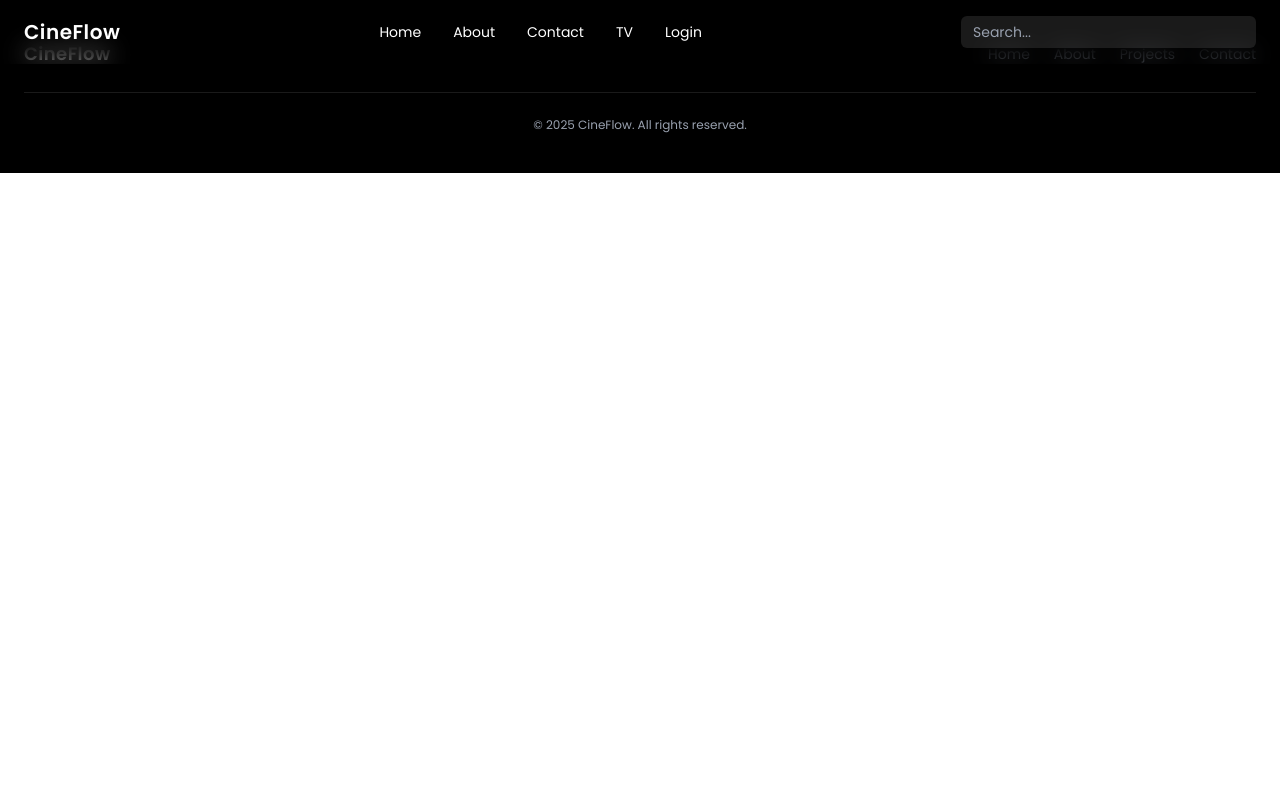
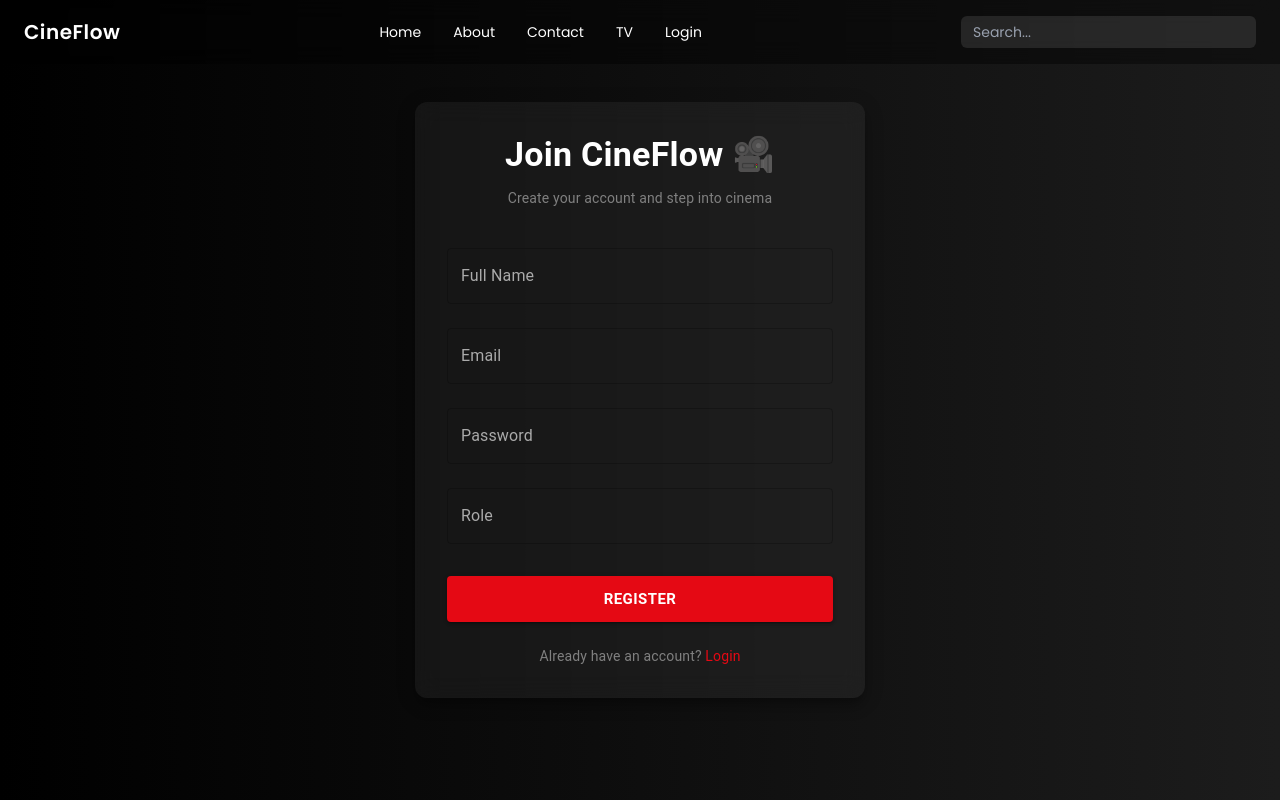
Before and after one commit to khiladi01/Movie-Site-Apk, a React app in the folder frontend/: page /registration in a window 1280 px wide. Shown: the top 800 px of the page. Built offline with nearby package versions, Linux system fonts and the light colour scheme; the HTML template or start-up script is replaced by a standard one.

Commit message:
Remove large video file from git history

```diff
--- a/frontend/src/App.jsx
+++ b/frontend/src/App.jsx
@@ -1,7 +1,9 @@
 import { Routes , Route } from 'react-router-dom'
 import Navbar from './components/navbar.jsx'
 import Footer from './components/footer.jsx'
-import Home from './pages/home.jsx'
+import Home from './pages/user.jsx'
+import Login from './pages/login.jsx'
+import Register from './pages/registration.jsx'
 
 function App() {
 
@@ -11,6 +13,8 @@ function App() {
 
          <Routes>
           <Route path="/" element={<Home />} />
+          <Route path="/login" element={<Login />} />
+          <Route path="/registration" element={<Register />} />
         </Routes>
 
     <Footer/>
--- a/frontend/src/components/navbar.jsx
+++ b/frontend/src/components/navbar.jsx
@@ -20,7 +20,7 @@ const Navbar = () => {
           <li className="hover:text-gray-300 cursor-pointer"><Link to="/">About</Link></li>
           <li className="hover:text-gray-300 cursor-pointer"><Link to="/">Contact</Link></li>
           <li className="hover:text-gray-300 cursor-pointer"><Link to="/">TV</Link></li>
-          <li className="hover:text-gray-300 cursor-pointer"><Link to="/">Login</Link></li>
+          <li className="hover:text-gray-300 cursor-pointer"><Link to="/login">Login</Link></li>
 
         </ul>
 
@@ -71,7 +71,7 @@ const Navbar = () => {
             <li onClick={() => setOpen(false)}><Link to="/">About</Link></li>
             <li onClick={() => setOpen(false)}><Link to="/">Contact</Link></li>
             <li onClick={() => setOpen(false)}><Link to="/">TV</Link></li>
-            <li onClick={() => setOpen(false)}><Link to="/">Login</Link></li>
+            <li onClick={() => setOpen(false)}><Link to="/login">Login</Link></li>
           </ul>
         </div>
       )}
--- /dev/null
+++ b/frontend/src/pages/login.jsx
@@ -0,0 +1,125 @@
+import {
+  Box,
+  Button,
+  TextField,
+  Typography,
+  Paper,
+  Divider,
+} from "@mui/material";
+import { Link } from "react-router-dom";
+
+const Login = () => {
+  return (
+    <Box
+      sx={{
+        minHeight: "100vh",
+        background: "linear-gradient(to right, #000000, #1c1c1c)",
+        display: "flex",
+        alignItems: "center",
+        justifyContent: "center",
+        px: 2,
+      }}
+    >
+      <Paper
+        elevation={10}
+        sx={{
+          width: "100%",
+          maxWidth: 420,
+          p: 4,
+          background: "rgba(255,255,255,0.05)",
+          backdropFilter: "blur(12px)",
+          borderRadius: 3,
+          color: "#fff",
+        }}
+      >
+        {/* Title */}
+        <Typography
+          variant="h4"
+          fontWeight="bold"
+          textAlign="center"
+          gutterBottom
+        >
+          Welcome Back 🎬
+        </Typography>
+
+        <Typography
+          variant="body2"
+          textAlign="center"
+          sx={{ color: "gray", mb: 3 }}
+        >
+          Login to continue your cinema journey
+        </Typography>
+
+        {/* Form */}
+        <Box component="form">
+          <TextField
+            fullWidth
+            label="Email"
+            type="email"
+            margin="normal"
+            InputLabelProps={{ style: { color: "#aaa" } }}
+            InputProps={{ style: { color: "#fff" } }}
+          />
+
+          <TextField
+            fullWidth
+            label="Password"
+            type="password"
+            margin="normal"
+            InputLabelProps={{ style: { color: "#aaa" } }}
+            InputProps={{ style: { color: "#fff" } }}
+          />
+
+          <Button
+            fullWidth
+            variant="contained"
+            size="large"
+            sx={{
+              mt: 3,
+              py: 1.2,
+              backgroundColor: "#e50914",
+              fontWeight: "bold",
+              "&:hover": {
+                backgroundColor: "#b20710",
+              },
+            }}
+          >
+            Login
+          </Button>
+        </Box>
+
+        {/* Divider */}
+        <Divider sx={{ my: 3, borderColor: "rgba(255,255,255,0.1)" }} />
+
+        {/* Registration Links */}
+        <Box textAlign="center">
+          <Typography variant="body2" sx={{ color: "gray", mb: 1 }}>
+            New here?
+          </Typography>
+
+          <Box display="flex" justifyContent="center" gap={2}>
+            <Link to="/registration" style={{ textDecoration: "none" }}>
+              <Typography
+                variant="body2"
+                sx={{ color: "#e50914", fontWeight: 500 }}
+              >
+                Registration
+              </Typography>
+            </Link>
+          </Box>
+        </Box>
+
+        {/* Footer */}
+        <Typography
+          variant="body2"
+          textAlign="center"
+          sx={{ mt: 3, color: "gray" }}
+        >
+          Lights. Camera. Login.
+        </Typography>
+      </Paper>
+    </Box>
+  );
+};
+
+export default Login;
--- /dev/null
+++ b/frontend/src/pages/registration.jsx
@@ -0,0 +1,128 @@
+import {
+  Box,
+  Button,
+  TextField,
+  Typography,
+  Paper,
+  MenuItem,
+} from "@mui/material";
+import { Link } from "react-router-dom";
+
+const Register = () => {
+
+  return (
+    <Box
+      sx={{
+        minHeight: "100vh",
+        background: "linear-gradient(to right, #000000, #1c1c1c)",
+        display: "flex",
+        alignItems: "center",
+        justifyContent: "center",
+        px: 2,
+      }}
+    >
+      <Paper
+        elevation={10}
+        sx={{
+          width: "100%",
+          maxWidth: 450,
+          p: 4,
+          background: "rgba(255,255,255,0.05)",
+          backdropFilter: "blur(12px)",
+          borderRadius: 3,
+          color: "#fff",
+        }}
+      >
+        {/* Title */}
+        <Typography
+          variant="h4"
+          fontWeight="bold"
+          textAlign="center"
+          gutterBottom
+        >
+          Join CineFlow 🎥
+        </Typography>
+
+        <Typography
+          variant="body2"
+          textAlign="center"
+          sx={{ color: "gray", mb: 3 }}
+        >
+          Create your account and step into cinema
+        </Typography>
+
+        {/* Form */}
+        <Box component="form">
+          <TextField
+            fullWidth
+            label="Full Name"
+            margin="normal"
+            InputLabelProps={{ style: { color: "#aaa" } }}
+            InputProps={{ style: { color: "#fff" } }}
+          />
+
+          <TextField
+            fullWidth
+            label="Email"
+            type="email"
+            margin="normal"
+            InputLabelProps={{ style: { color: "#aaa" } }}
+            InputProps={{ style: { color: "#fff" } }}
+          />
+
+          <TextField
+            fullWidth
+            label="Password"
+            type="password"
+            margin="normal"
+            InputLabelProps={{ style: { color: "#aaa" } }}
+            InputProps={{ style: { color: "#fff" } }}
+          />
+
+          <TextField
+            fullWidth
+            label="Role"
+            type="text"
+            margin="normal"
+            InputLabelProps={{ style: { color: "#aaa" } }}
+            InputProps={{ style: { color: "#fff" } }}
+          />
+
+          <Button
+            fullWidth
+            variant="contained"
+            size="large"
+            sx={{
+              mt: 3,
+              py: 1.2,
+              backgroundColor: "#e50914",
+              fontWeight: "bold",
+              "&:hover": {
+                backgroundColor: "#b20710",
+              },
+            }}
+          >
+            Register
+          </Button>
+        </Box>
+
+        {/* Footer */}
+        <Typography
+          variant="body2"
+          textAlign="center"
+          sx={{ mt: 3, color: "gray" }}
+        >
+          Already have an account?{" "}
+          <Link
+            to="/login"
+            style={{ color: "#e50914", textDecoration: "none" }}
+          >
+            Login
+          </Link>
+        </Typography>
+      </Paper>
+    </Box>
+  );
+};
+
+export default Register;
```
Also changed, not shown: frontend/src/pages/admin.jsx (added), frontend/src/pages/user.jsx (renamed from frontend/src/pages/home.jsx).
